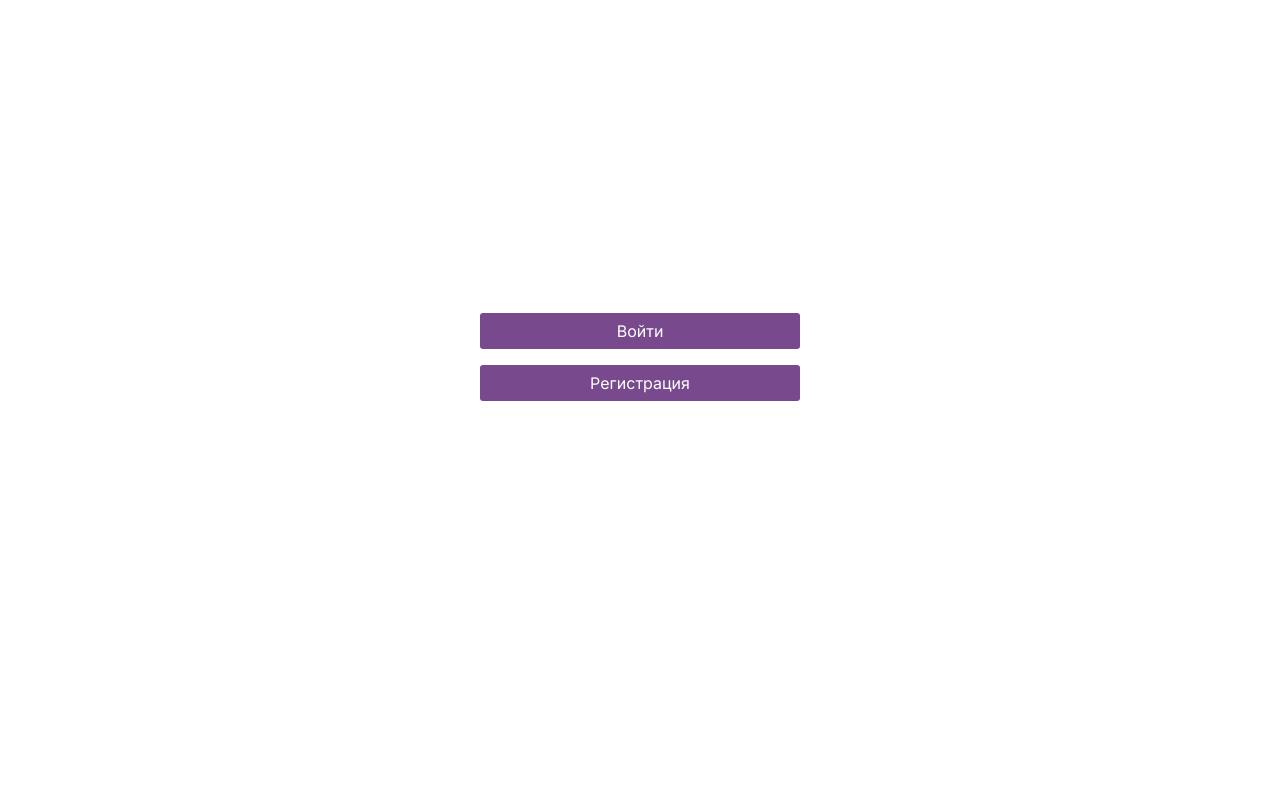
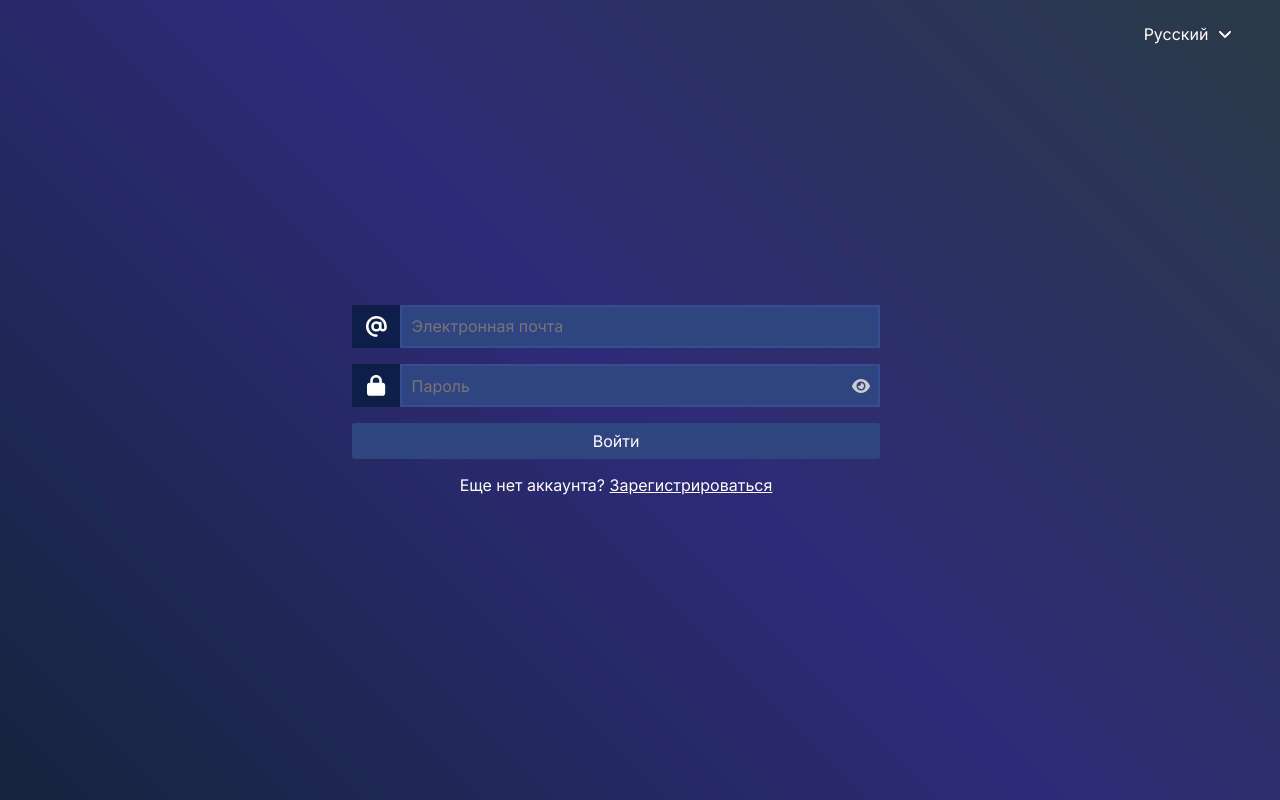
Before and after one commit to Concrete-solvents/concrete-solvents-frontend, a React app: page /login in a window 1280 px wide. Built offline with nearby package versions, Linux system fonts and the light colour scheme.

Commit message:
add loginPage

```diff
--- a/src/App.tsx
+++ b/src/App.tsx
@@ -5,12 +5,13 @@ import { BrowserRouter, Route, Routes } from 'react-router-dom';
 // Pages
 import { Registration } from './pages/registration/Registration';
 import { Welcome } from './pages/welcome/Welcome';
+import { Login } from './pages/login/Login';
 
 const App = () => (
   <BrowserRouter>
     <Routes>
       <Route path="" element={<Welcome />} />
-      <Route path="/login" element={<Welcome />} />
+      <Route path="/login" element={<Login />} />
       <Route path="/registration" element={<Registration />} />
     </Routes>
   </BrowserRouter>
--- a/src/features/i18n/index.ts
+++ b/src/features/i18n/index.ts
@@ -7,9 +7,11 @@ import { Language } from '@Features/i18n/types/language.type';
 
 // Ru
 import registrationTranslationRu from '../../pages/registration/translations/ru/registrationTranslationRu.json';
+import loginTranslationRu from '../../pages/login/translations/ru/loginTranslationRu.json';
 
 // En
 import registrationTranslationEn from '../../pages/registration/translations/en/registrationTranslationEn.json';
+import loginTranslationEu from '../../pages/login/translations/en/loginTranslationEn.json';
 
 i18n.use(initReactI18next).init({
   fallbackLng: Language.English,
@@ -24,9 +26,11 @@ i18n.use(initReactI18next).init({
   resources: {
     [Language.English]: {
       registration: registrationTranslationEn,
+      login: loginTranslationEu,
     },
     [Language.Russian]: {
       registration: registrationTranslationRu,
+      login: loginTranslationRu,
     },
   },
 });
--- /dev/null
+++ b/src/pages/login/Login.tsx
@@ -0,0 +1,102 @@
+// Libraries
+import React, { FC, useState } from 'react';
+import { useForm } from 'react-hook-form';
+import { useTranslation } from 'react-i18next';
+import { Link } from 'react-router-dom';
+import { faAt, faEye, faEyeSlash, faLock } from '@fortawesome/free-solid-svg-icons';
+import { FontAwesomeIcon } from '@fortawesome/react-fontawesome';
+
+// Interfaces
+import { ChildrenNever } from '@Interfaces/childrenNever.interface';
+
+// Components
+import { Button } from '@Components/Button/Button';
+import { SelectLanguage } from '@Components/SelectLanguage/SelectLanguage';
+
+// Styles
+import styles from './login.module.css';
+
+//Enums
+import { FormErrors } from '@Enums/formErrors.enum';
+
+const EMAIL_PATTERN = /^(([^<>()[\]\\.,;:\s@"]+(\.[^<>()[\]\\.,;:\s@"]+)*)|(".+"))@((\[[0-9]{1,3}\.[0-9]{1,3}\.[0-9]{1,3}\.[0-9]{1,3}])|(([a-zA-Z\-0-9]+\.)+[a-zA-Z]{2,}))$/;
+
+const Login: FC<ChildrenNever> = () => {
+  const [isPasswordVisible, setIsPasswordVisible] = useState(false);
+
+  const {
+    register,
+    handleSubmit,
+    formState: { errors },
+  } = useForm({ mode: 'onBlur' });
+  const { t: translate } = useTranslation('login');
+
+  function handleFormSubmit() {
+
+  }
+
+  function handleTogglePasswordVisible() {
+    setIsPasswordVisible((value) => !value);
+  }
+
+  return (
+    <div className={styles.container}>
+      <SelectLanguage />
+      <form onSubmit={handleSubmit(handleFormSubmit)} className={styles.form}>
+        <section className={styles.inputsContainer}>
+          {errors.email ? <span className={styles.inputError}>{errors.email.message}</span> : null}
+          <section className={styles.inputContainer}>
+            <div className={styles.icon}>
+              <FontAwesomeIcon icon={faAt} />
+            </div>
+            <input
+              type='email'
+              className={`${errors.email ? styles.invalidInput : ''} ${styles.input}`}
+              placeholder={translate('email')}
+              aria-label={translate('email')}
+              {...register('email', {
+                required: {
+                  value: true,
+                  message: translate(FormErrors.MustFill),
+                },
+                pattern: {
+                  value: EMAIL_PATTERN,
+                  message: translate('wrongEmail'),
+                },
+              })}
+            />
+          </section>
+          {errors.password ? <span className={styles.inputError}>{errors.password.message}</span> : null}
+          <section className={styles.inputContainer}>
+            <div className={styles.icon}>
+              <FontAwesomeIcon icon={faLock} />
+            </div>
+            <input
+              type={isPasswordVisible ? 'text' : 'password'}
+              className={`${errors.password ? styles.invalidInput : ''} ${styles.input}`}
+              placeholder={translate('password')}
+              aria-label={translate('password')}
+              {...register('password', {
+                required: {
+                  value: true,
+                  message: translate(FormErrors.MustFill),
+                },
+              })}
+            />
+            <Button className={styles.changePasswordVisibility} onClick={handleTogglePasswordVisible}>
+              {isPasswordVisible ? <FontAwesomeIcon icon={faEyeSlash} /> : <FontAwesomeIcon icon={faEye} />}
+            </Button>
+          </section>
+          <Button className={styles.login} type='submit'>
+            {translate('signIn')}
+          </Button>
+          <p className={styles.noAccountYet}>
+            {translate('noAccountYet')} <Link to={'/registration'}>{translate('signUp')}</Link>
+          </p>
+        </section>
+      </form>
+    </div>
+  );
+};
+
+export { Login };
--- /dev/null
+++ b/src/pages/login/login.module.css
@@ -0,0 +1,106 @@
+.container {
+  display: flex;
+  align-items: center;
+  justify-content: center;
+
+  height: 100vh;
+
+  background: var(--blueBackground);
+}
+
+.inputsContainer {
+  display: flex;
+  flex-direction: column;
+}
+
+.inputContainer {
+  position: relative;
+
+  display: flex;
+}
+
+.invalidInput {
+  border: 2px solid var(--invalidColor) !important;
+}
+
+.form {
+  width: 40rem;
+  padding: 2rem;
+
+  color: white;
+}
+
+.input {
+  width: 30rem;
+  margin-bottom: 1rem;
+  padding: 0.6rem;
+
+  color: #fff;
+  border: 2px solid var(--blueBorder);
+  background-color: var(--blueInputAndButton);
+
+  font-family: inherit;
+  font-size: 1rem;
+}
+
+.inputError {
+  margin-top: -0.5rem;
+  margin-bottom: 0.5rem;
+
+  color: var(--invalidColor);
+}
+
+.changePasswordVisibility {
+  position: absolute;
+  right: 3.7rem;
+
+  display: flex;
+  align-items: center;
+  justify-content: center;
+
+  width: 1rem;
+  height: 2.7rem;
+  margin-left: 0.5rem;
+
+  color: #ccc;
+  background-color: transparent;
+}
+
+.noAccountYet {
+  width: 33rem;
+  margin-top: 1rem;
+
+  text-align: center;
+}
+
+.noAccountYet a {
+  color: white;
+}
+
+.noAccountYet a:hover {
+  filter: brightness(0.85);
+}
+
+.noAccountYet a:active {
+  filter: brightness(0.7);
+}
+
+.login {
+  width: 33rem;
+  padding: 0.5rem;
+
+  background-color: var(--blueInputAndButton);
+}
+
+.icon {
+  display: flex;
+  align-items: center;
+  justify-content: center;
+
+  width: 3rem;
+  height: 2.7rem;
+
+  background-color: var(--blueIcon);
+
+  font-size: 1.3rem;
+}
--- /dev/null
+++ b/src/pages/login/translations/en/loginTranslationEn.json
@@ -0,0 +1,9 @@
+{
+  "signUp": "Sign up",
+  "signIn": "Sign in",
+  "email": "Email",
+  "password": "Password",
+  "mustFill": "This field is required",
+  "wrongEmail": "Wrong email",
+  "noAccountYet": "Don't have an account yet?"
+}
--- /dev/null
+++ b/src/pages/login/translations/ru/loginTranslationRu.json
@@ -0,0 +1,9 @@
+{
+  "signIn": "Войти",
+  "signUp": "Зарегистрироваться",
+  "email": "Электронная почта",
+  "password": "Пароль",
+  "mustFill": "Это поле является обязательным",
+  "wrongEmail": "Некорректный адрес электронной почты",
+  "noAccountYet": "Еще нет аккаунта?"
+}
```
